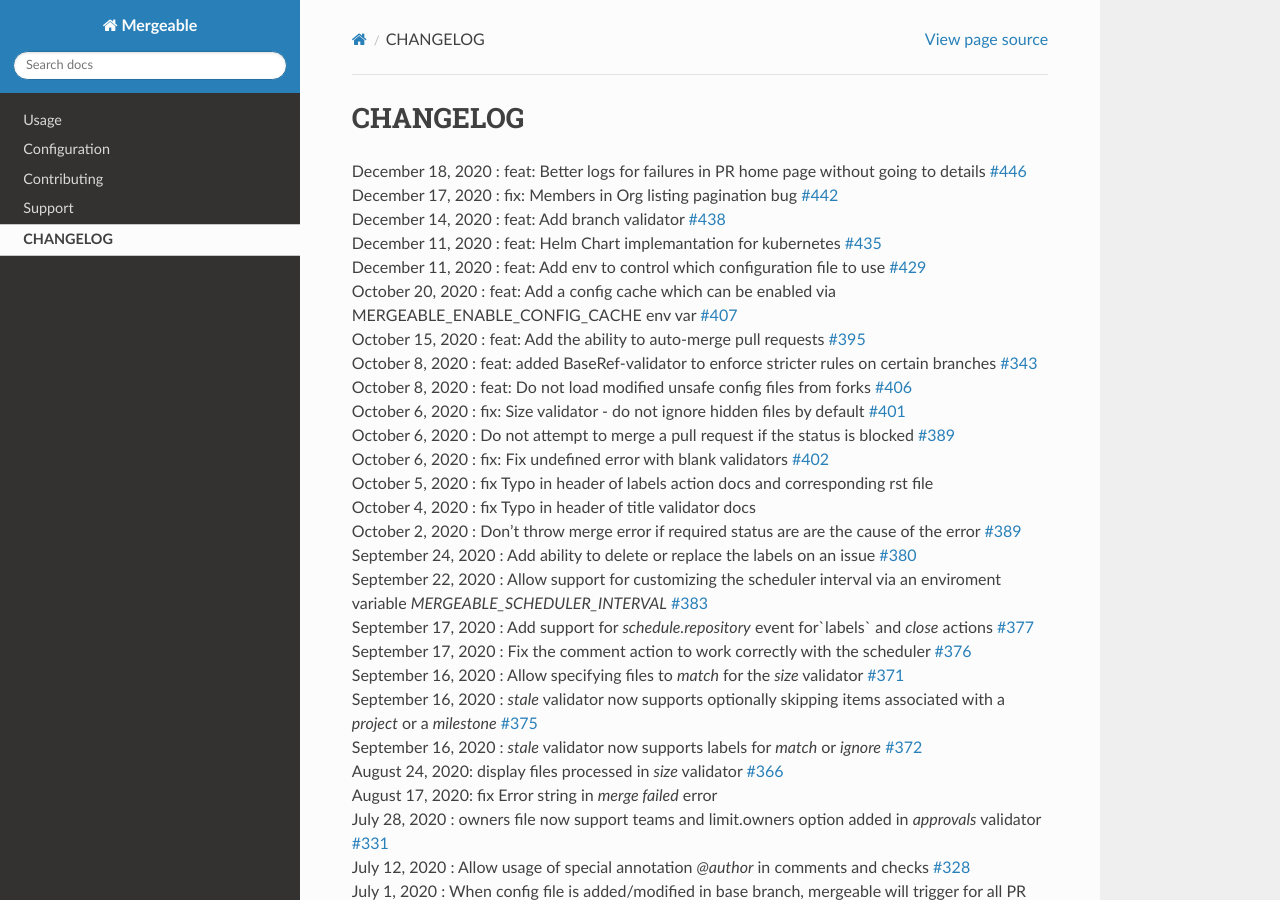
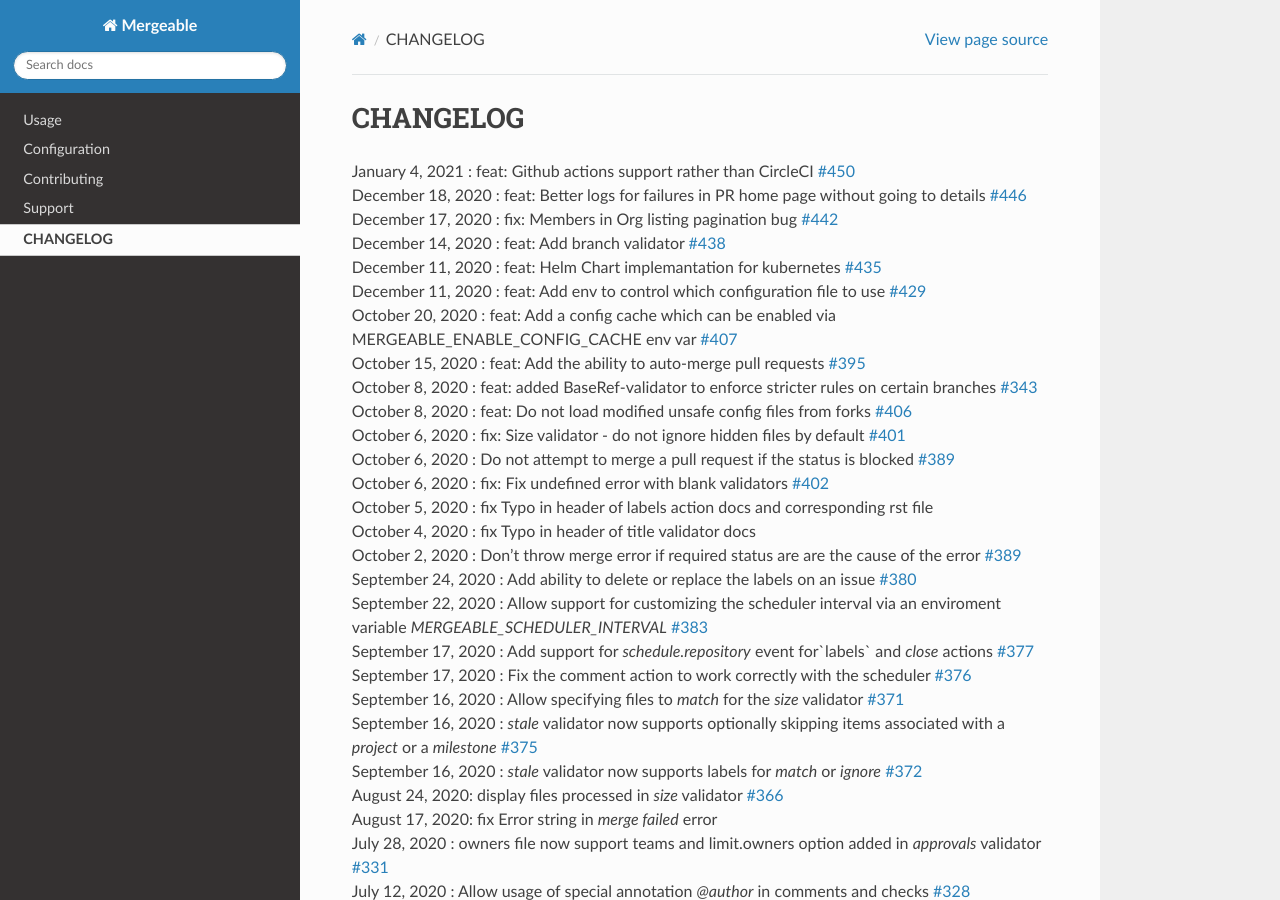
Before and after one commit to mergeability/mergeable, a Sphinx documentation site: the page built from docs/changelog.rst, in a window 1280 px wide and 900 px high. Built offline with Sphinx 7.4.7 and the Read the Docs theme 2.0.0, drawn with Linux system fonts in a browser that asks for light colours; pages that are not in the unit, such as notebooks, are missing from menus.

Commit message:
changelog

```diff
--- a/docs/changelog.rst
+++ b/docs/changelog.rst
@@ -2,6 +2,7 @@
 =====================================
 
 
+| January 4, 2021 : feat: Github actions support rather than CircleCI `#450 <https://github.com/mergeability/mergeable/issues/450>`_
 | December 18, 2020 : feat: Better logs for failures in PR home page without going to details `#446 <https://github.com/mergeability/mergeable/issues/446>`_
 | December 17, 2020 : fix: Members in Org listing pagination bug `#442 <https://github.com/mergeability/mergeable/issues/442>`_
 | December 14, 2020 : feat: Add branch validator `#438 <https://github.com/mergeability/mergeable/issues/438>`_
```
